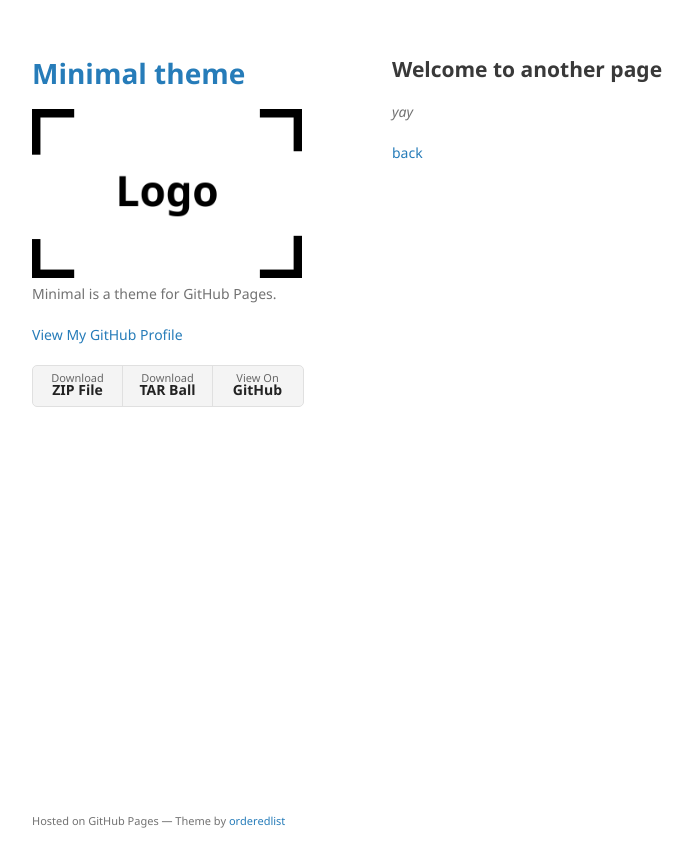
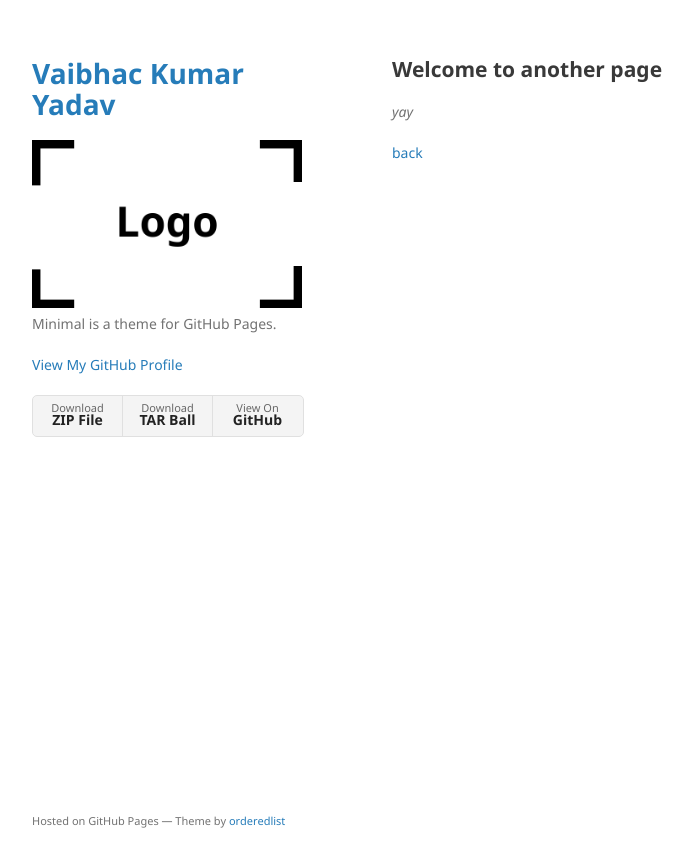
Before and after one commit to Vaibhav-Kumar-Yadav/Vaibhav-Kumar-Yadav.github.io, a Jekyll site: the page built from another-page.md, in a window 1280 px wide. Shown: the top 867 px of the page, without its empty margins (178-871 px from the left). Built offline with Jekyll 4.4.1, drawn with Linux system fonts in a browser that asks for light colours; our own code applies the rules of GitHub Pages for plain Markdown files.

Commit message:
Update _config.yml

```diff
--- a/_config.yml
+++ b/_config.yml
@@ -1,4 +1,4 @@
-title: Minimal theme
+title: Vaibhac Kumar Yadav
 logo: /assets/img/logo.png
 description: Minimal is a theme for GitHub Pages.
 show_downloads: true
```
